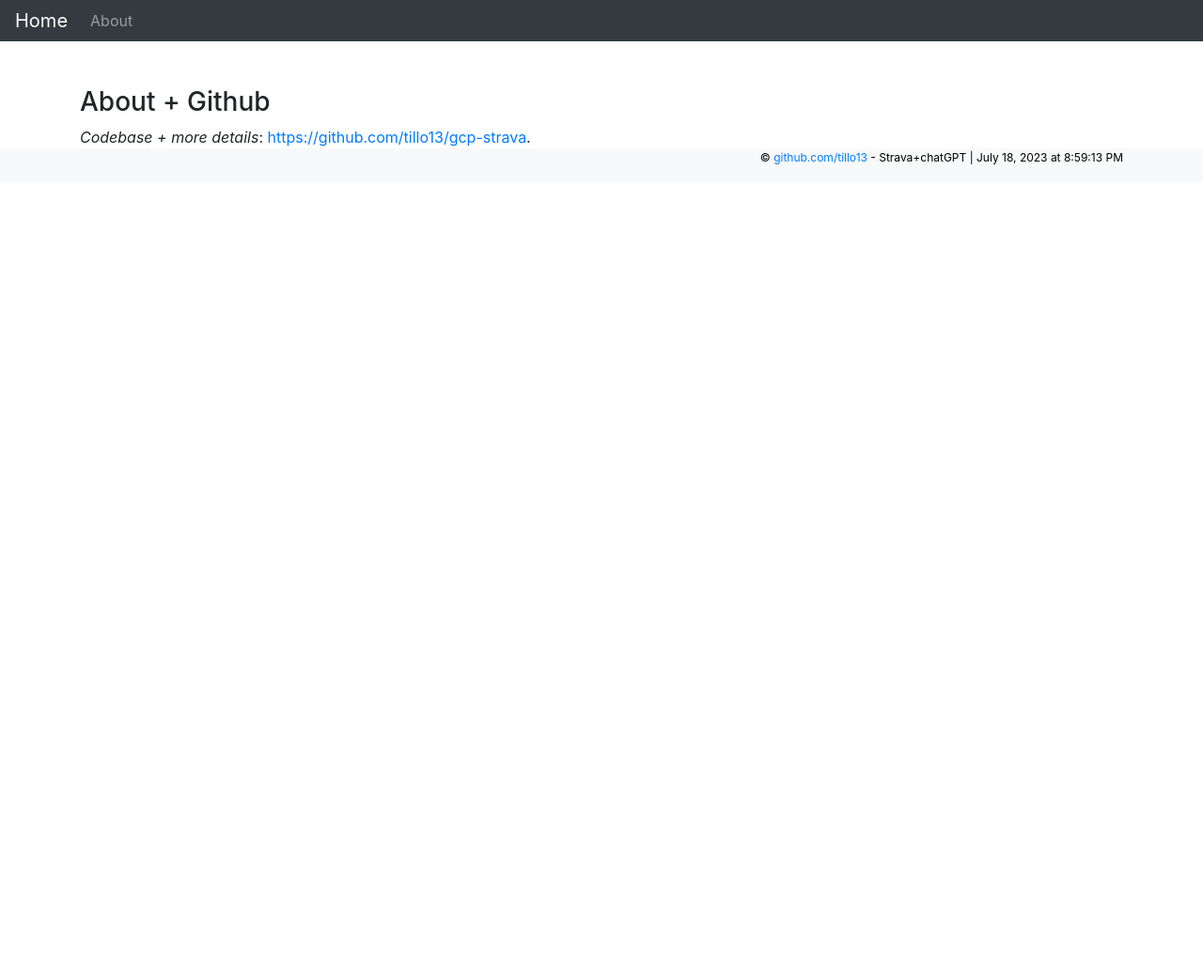
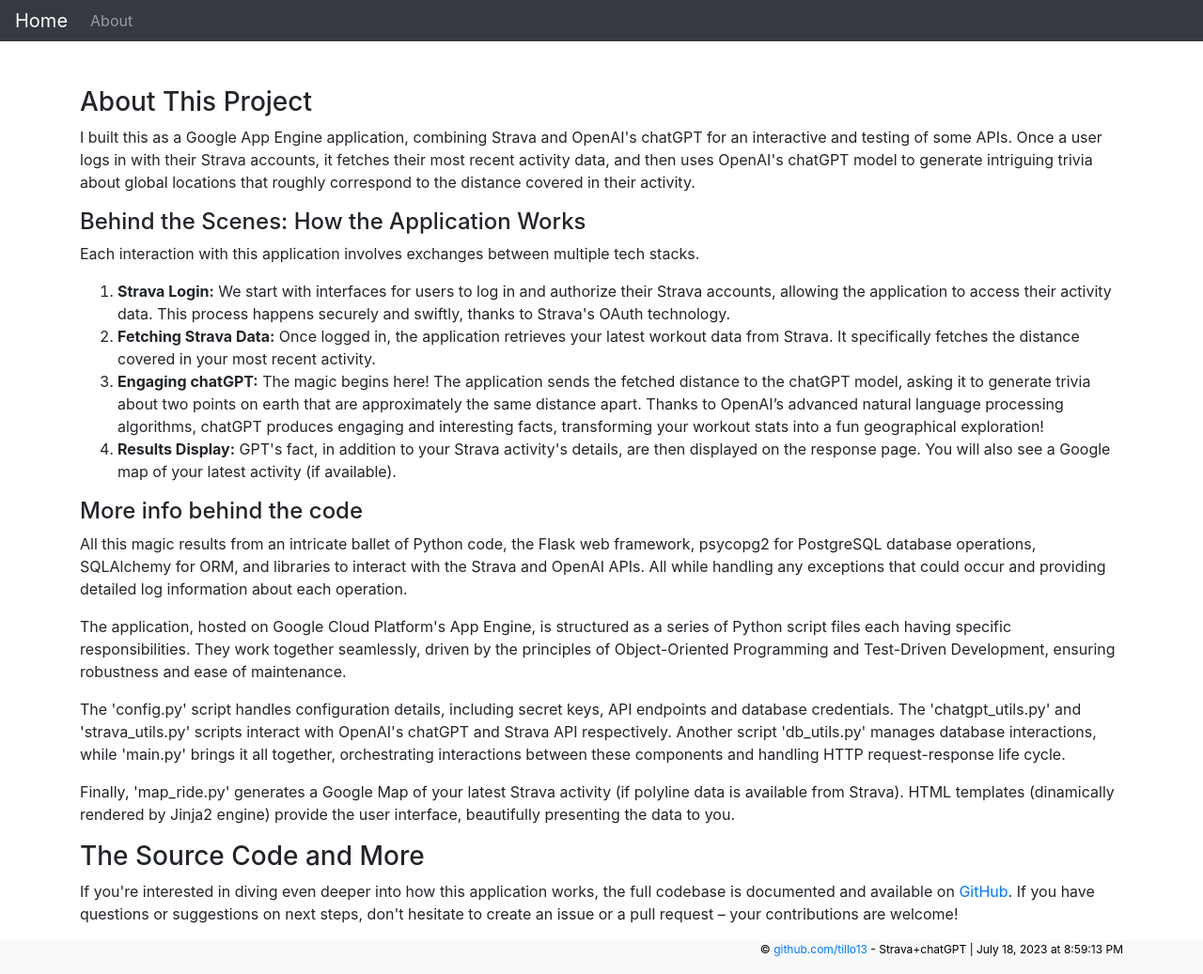
Before and after one commit to tillo13/gcp-strava, a Flask app: page /about in a window 1280 px wide. Shown: the whole page at 94% size. Before the commit the page ends 175 px from the top, so only its background shows below. Run offline with Flask 2, Linux system fonts and the light colour scheme; some libraries are stand-ins or nearby versions.

Commit message:
update homepage verbiage

```diff
--- a/templates/about.html
+++ b/templates/about.html
@@ -1,6 +1,37 @@
 {% extends "default.html" %}
 
 {% block content %}
-<h3>About + Github</h3>
-<em>Codebase + more details</em>: <a href="https://github.com/tillo13/gcp-strava" target="_blank">https://github.com/tillo13/gcp-strava</a>.
+<h3>About This Project</h3>
+
+<p>I built this as a Google App Engine application, combining Strava and OpenAI's chatGPT for an interactive and testing of some APIs.  Once a user logs in with their Strava accounts, it fetches their most recent activity data, and then uses OpenAI's chatGPT model to generate intriguing trivia about global locations that roughly correspond to the distance covered in their activity. </p>
+
+<h4>Behind the Scenes: How the Application Works</h4>
+
+<p>Each interaction with this application involves exchanges between multiple tech stacks.</p>
+
+<ol>
+    <li><strong>Strava Login:</strong> We start with interfaces for users to log in and authorize their Strava accounts, allowing the application to access their activity data. This process happens securely and swiftly, thanks to Strava's OAuth technology.</li>
+
+    <li><strong>Fetching Strava Data:</strong> Once logged in, the application retrieves your latest workout data from Strava. It specifically fetches the distance covered in your most recent activity.</li>
+
+    <li><strong>Engaging chatGPT:</strong> The magic begins here! The application sends the fetched distance to the chatGPT model, asking it to generate trivia about two points on earth that are approximately the same distance apart. Thanks to OpenAI’s advanced natural language processing algorithms, chatGPT produces engaging and interesting facts, transforming your workout stats into a fun geographical exploration!</li>
+
+    <li><strong>Results Display:</strong> GPT's fact, in addition to your Strava activity's details, are then displayed on the response page. You will also see a Google map of your latest activity (if available).</li>
+
+</ol>
+
+<h4>More info behind the code</h4>
+
+<p>All this magic results from an intricate ballet of Python code, the Flask web framework, psycopg2 for PostgreSQL database operations, SQLAlchemy for ORM, and libraries to interact with the Strava and OpenAI APIs. All while handling any exceptions that could occur and providing detailed log information about each operation.</p>
+
+<p>The application, hosted on Google Cloud Platform's App Engine, is structured as a series of Python script files each having specific responsibilities. They work together seamlessly, driven by the principles of Object-Oriented Programming and Test-Driven Development, ensuring robustness and ease of maintenance.</p>
+
+<p>The 'config.py' script handles configuration details, including secret keys, API endpoints and database credentials. The 'chatgpt_utils.py' and 'strava_utils.py' scripts interact with OpenAI's chatGPT and Strava API respectively. Another script 'db_utils.py' manages database interactions, while 'main.py' brings it all together, orchestrating interactions between these components and handling HTTP request-response life cycle.</p>
+
+<p>Finally, 'map_ride.py' generates a Google Map of your latest Strava activity (if polyline data is available from Strava). HTML templates (dinamically rendered by Jinja2 engine) provide the user interface, beautifully presenting the data to you.</p>
+
+<h3>The Source Code and More</h3>
+
+<p>If you're interested in diving even deeper into how this application works, the full codebase is documented and available on <a href="https://github.com/tillo13/gcp-strava" target="_blank">GitHub</a>. If you have questions or suggestions on next steps, don't hesitate to create an issue or a pull request – your contributions are welcome!</p>
+
 {% endblock %}
--- a/templates/home.html
+++ b/templates/home.html
@@ -1,10 +1,10 @@
 {% extends "default.html" %}
 
 {% block content %}
-<h3>Strava + ChatGPT fun with Google App Engine...</h3>
+<h3>Strava + ChatGPT</h3>
 <p class="lead">{{ message }}</p>
 <hr/>
-<h4>ChatGPT model options:</h4>
+<h4>Select a model below then click "Connect with Strava":</h4>
     <form method="POST" class="mb-3">
         <div class="form-check">
             <input type="radio" class="form-check-input" id="model1" name="model_choice" value="text-davinci-003" checked>
```
Also changed, not shown: templates/response.html (+4 -3 lines).
